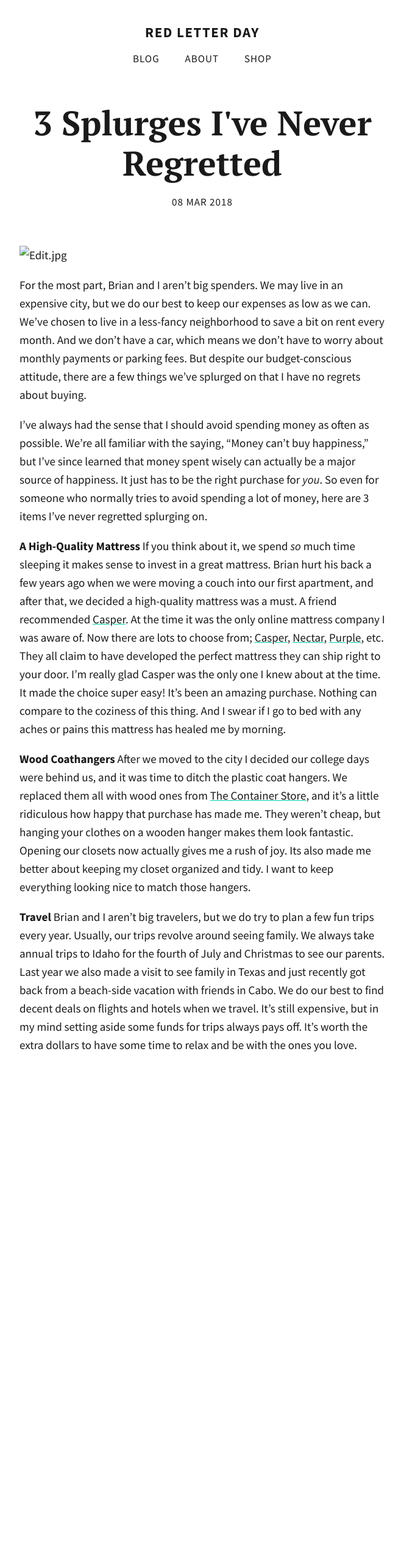
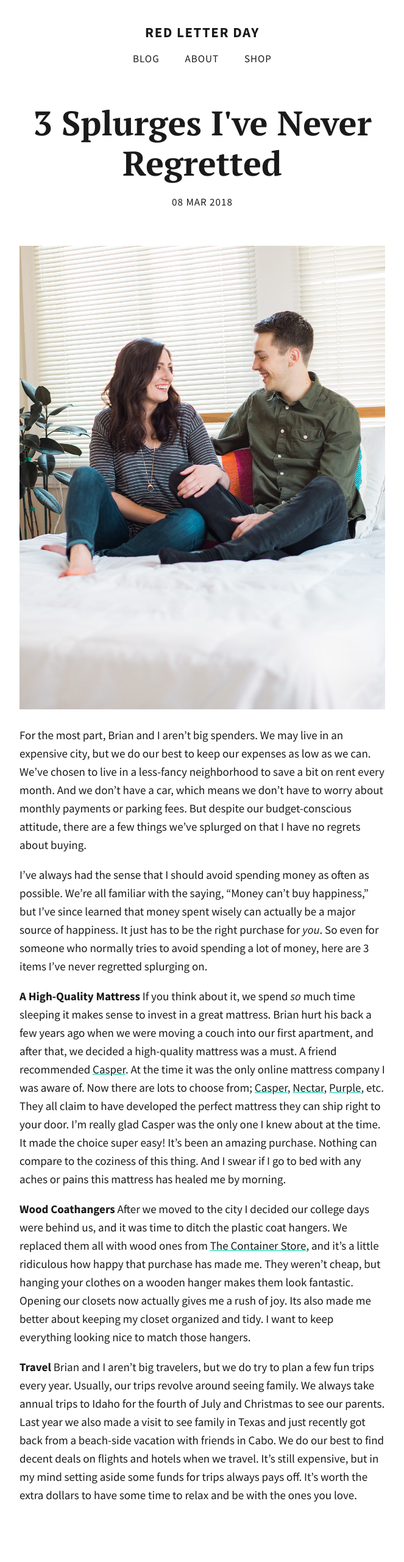
Before and after one commit to totiffany/totiffany.github.io, a Jekyll site: the page built from _posts/2018-03-08-3-Splurges-I've-Never-Regretted.md, in a window 1280 px wide. Shown: the whole page at 61% size, without its empty margins (308-971 px from the left). Built offline with Jekyll 4.4.1, drawn with Linux system fonts in a browser that asks for light colours; our own code applies the rules of GitHub Pages for plain Markdown files; before the commit the page ends 1823 px from its top, so only the background shows below that.

Commit message:
Update 2018-03-08-3-Splurges-I've-Never-Regretted.md

```diff
--- a/_posts/2018-03-08-3-Splurges-I've-Never-Regretted.md
+++ b/_posts/2018-03-08-3-Splurges-I've-Never-Regretted.md
@@ -9,7 +9,7 @@ description: >-
   there are a few things we've splurged on that I have no regrets about buying.
 image: Edit.jpg
 ---
-![Edit.jpg]({{site.baseurl}}/_posts/Edit.jpg)
+![Edit.jpg]({{site.baseurl}}/img/Edit.jpg)
 
 For the most part, Brian and I aren't big spenders. We may live in an expensive city, but we do our best to keep our expenses as low as we can. We've chosen to live in a less-fancy neighborhood to save a bit on rent every month. And we don't have a car, which means we don't have to worry about monthly payments or parking fees. But despite our budget-conscious attitude, there are a few things we've splurged on that I have no regrets about buying.
 
```
